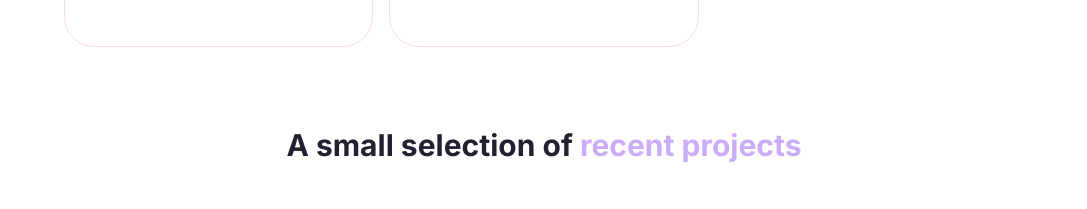
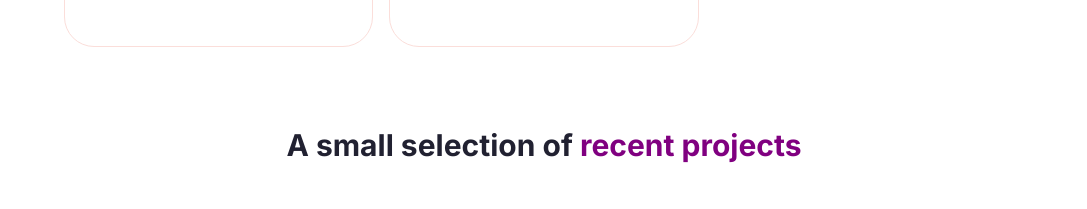
Before and after one commit to TheSoftNode/personal-portfolio, a Next.js app: page / in a window 1280 px wide. Shown: the part 2140-2349 px from the top of the page, without its empty margins (96-1183 px from the left). Built offline with nearby package versions, Linux system fonts and the light colour scheme.

Commit message:
Changed the project title style to suit light background

```diff
--- a/components/Work.tsx
+++ b/components/Work.tsx
@@ -133,7 +133,7 @@ const Work = (props: Props) =>
           </p> */}
           <h1 className="heading mb-8 md:mb-2">
             A small selection of{" "}
-            <span className="text-purple">recent projects</span>
+            <span className="dark:text-purple text-[purple]">recent projects</span>
           </h1>
           <Link href="/projects">
             <ButtonMagic
```
